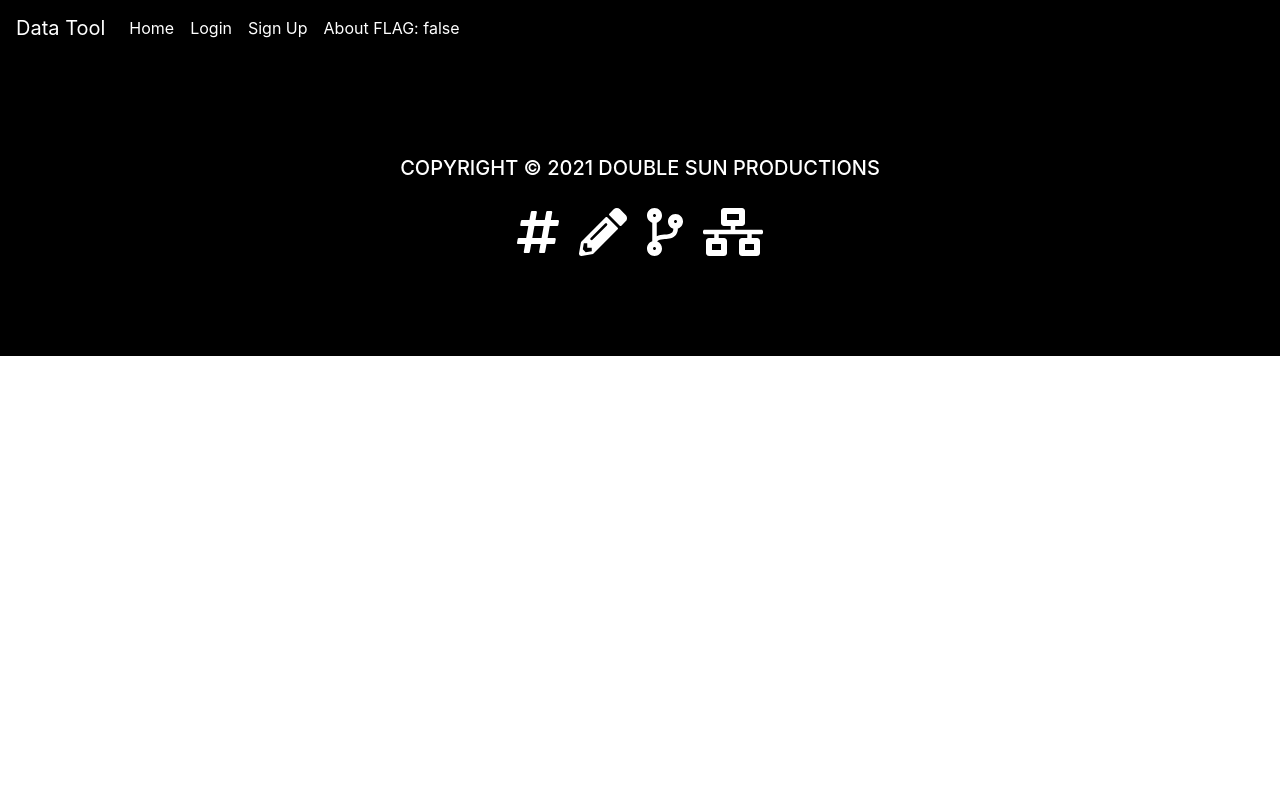
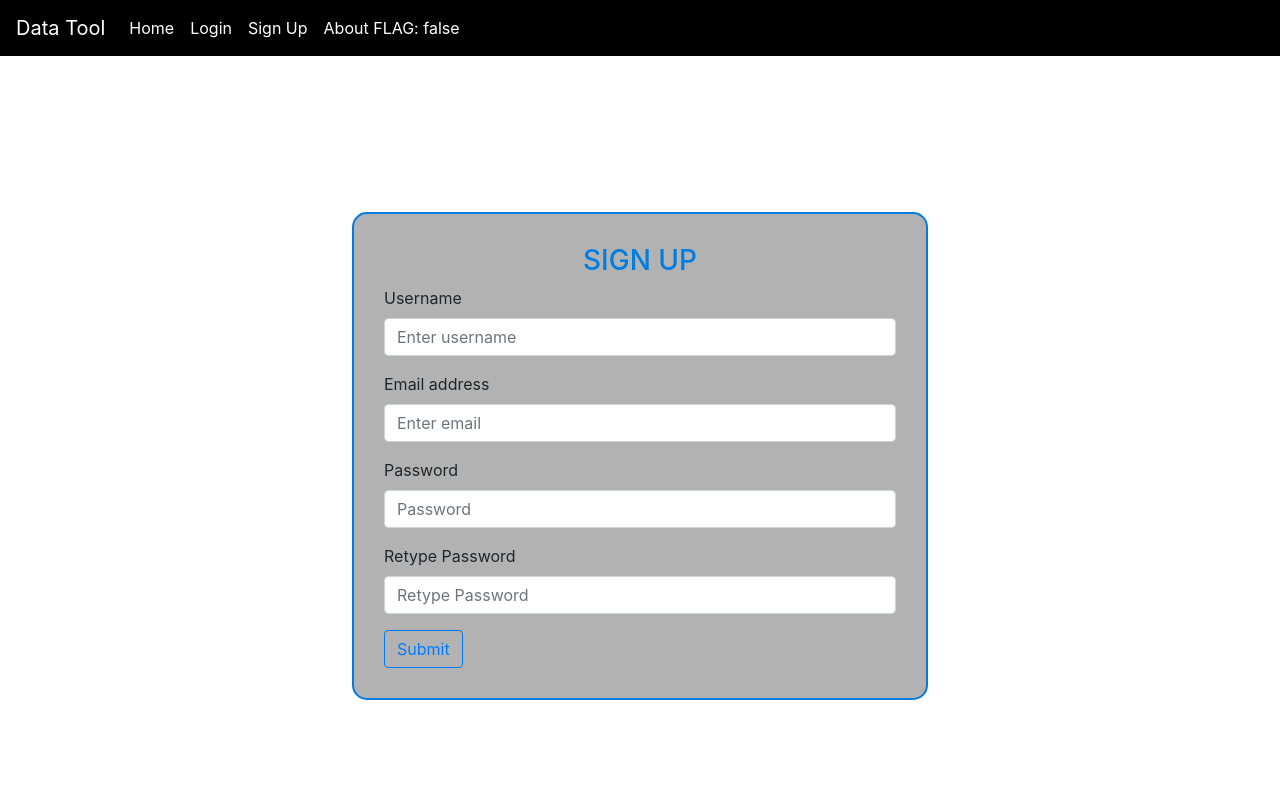
Before and after one commit to ravenusmc/data_tool, a Vue app in the folder client/: page /sign_up in a window 1280 px wide. Before the commit this address led to /. Shown: the top 800 px of the page. Built offline with nearby package versions, Linux system fonts and the light colour scheme; what vue-google-charts would draw is missing.

Commit message:
fixed issue with sign up

```diff
--- a/client/src/views/SignUp.vue
+++ b/client/src/views/SignUp.vue
@@ -1,12 +1,9 @@
 <template>
   <div>
-
     <section>
-
       <form @submit="submitSelection">
-
         <div>
-          <h3 class='login-title center'>Sign Up</h3>
+          <h3 class="login-title center">Sign Up</h3>
         </div>
 
         <div class="form-group">
@@ -49,16 +46,14 @@
             placeholder="Retype Password"
           />
         </div>
-        <button type="button" class="btn btn-outline-primary">Submit</button>
+        <button type="submit" class="btn btn-outline-primary">Submit</button>
       </form>
-
     </section>
-
   </div>
 </template>
 
 <script>
-import { x } from "vuex";
+import { mapActions } from "vuex";
 
 export default {
   name: "signup",
@@ -71,17 +66,18 @@ export default {
     };
   },
   methods: {
-		...mapActions([ "common/setUpUser"]),
+    ...mapActions(["common/setUpUser"]),
     submitSelection(evt) {
       evt.preventDefault();
-      if (this.username == '') {
-        alert('Uername must be entered');
-      }else if (this.email == '') {
-        alert('Email must be entered');
-      }else if (this.password != this.password_confirm) {
-        alert('Passwords Must be the Same');
-      }else if (this.password.length <6) {
-        alert('Password must be at least 6 characters long')
+      console.log("heredsdad");
+      if (this.username == "") {
+        alert("Uername must be entered");
+      } else if (this.email == "") {
+        alert("Email must be entered");
+      } else if (this.password != this.password_confirm) {
+        alert("Passwords Must be the Same");
+      } else if (this.password.length < 6) {
+        alert("Password must be at least 6 characters long");
       } else {
         const payload = {
           email: this.email,
@@ -90,14 +86,16 @@ export default {
         };
         this.$store.dispatch("common/setUpUser", { payload });
       }
-
+    },
+    signUpUser(evt) {
+      evt.preventDefault();
+      console.log("hi");
     },
   },
 };
 </script>
 
 <style scoped>
-
 section {
   display: flex;
   flex-direction: column;
@@ -125,7 +123,6 @@ Media Queries
 
 /* Mobile Screen */
 @media only all and (max-width: 900px) {
-
   form {
     border: 2px solid rgb(0, 125, 225);
     background-color: rgba(0, 0, 0, 0.3);
@@ -133,5 +130,4 @@ Media Queries
     width: 65%;
   }
 }
-
 </style>
```
Also changed, not shown: 1 other file (tests, documents, lock files or other folders). Lines whose indentation alone changed are shown as unchanged.
